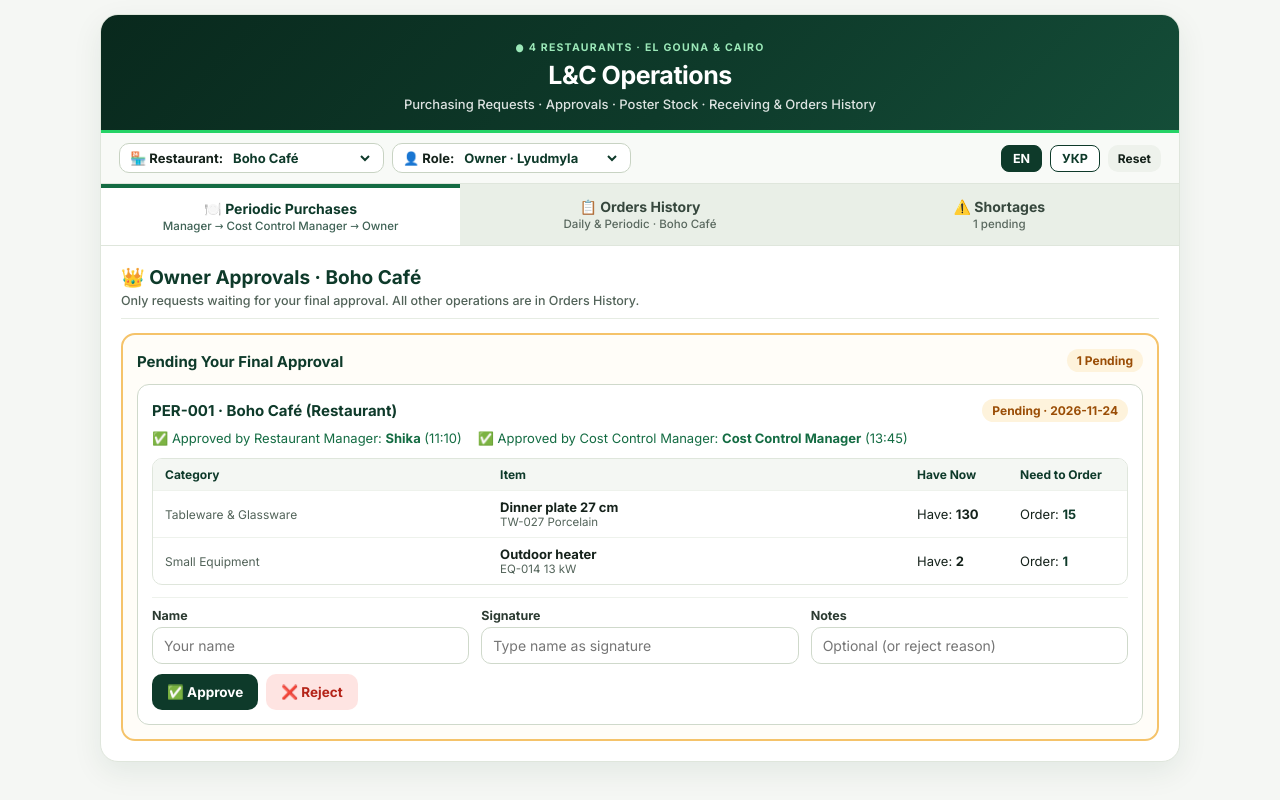
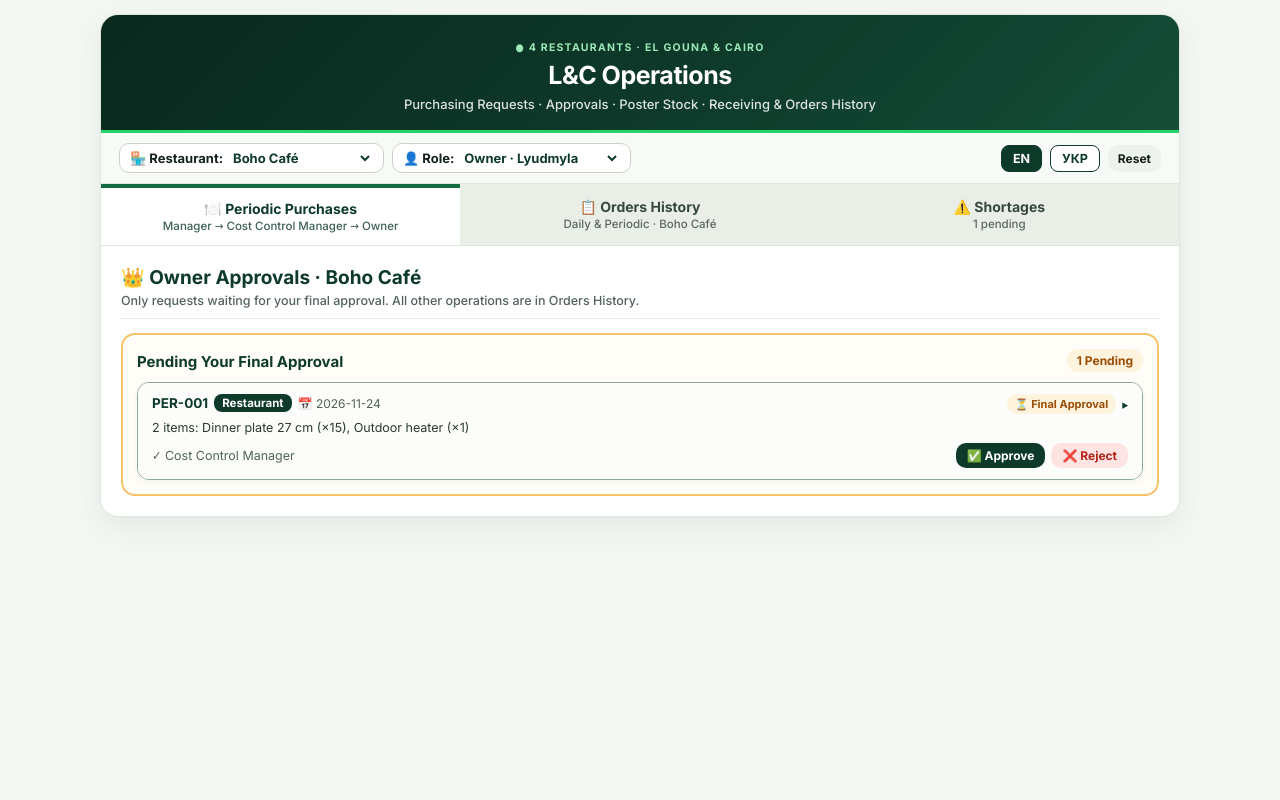
Before and after one commit to calmmotionstudio/lc-purchasing, a React (Vite) app: page / in a window 1280 px wide. Built offline with nearby package versions, Linux system fonts and the light colour scheme.

Commit message:
Collapsible 1-tap Owner approval cards, compact History & Shortages cards with item preview & short top-right status badges

```diff
--- a/src/App.jsx
+++ b/src/App.jsx
@@ -277,7 +277,7 @@ export default function App() {
 
   const approvePeriodicStep = (perId, stepNum, escalateToOwner = false) => {
     const inp = stepInputs[stepNum]
-    if (!inp.name.trim() || !inp.sig.trim()) {
+    if (stepNum !== 3 && (!inp.name.trim() || !inp.sig.trim())) {
       alert(isAr ? 'اكتب الاسم والتوقيع الأول' : 'Please enter Name and Signature first.')
       return
     }
@@ -296,7 +296,7 @@ export default function App() {
             ? 'Waiting Owner Final Approval'
             : 'Approved by Cost Control Manager (Sent to Cost Control Office)'
         } else if (stepNum === 3) {
-          next.step3 = { approved: true, name: inp.name.trim(), sig: inp.sig.trim(), notes: inp.notes, time }
+          next.step3 = { approved: true, name: 'Lyudmyla (Owner)', sig: 'Approved', notes: inp.notes, time }
           next.status = 'Fully Approved by Owner'
         }
         return next
@@ -305,13 +305,17 @@ export default function App() {
     notify(
       escalateToOwner
         ? (isAr ? `✅ تم اعتماد ${perId} والإرسال للمالكة` : `✅ ${perId} approved & sent to Owner`)
-        : (isAr ? `✅ تم اعتماد ${perId}` : `✅ ${perId} approved (Step ${stepNum})`)
+        : isUk
+        ? `✅ ${perId} погоджено`
+        : isAr
+        ? `✅ تم اعتماد ${perId}`
+        : `✅ ${perId} approved`
     )
   }
 
   const rejectPeriodicStep = (perId, stepNum) => {
     const inp = stepInputs[stepNum]
-    const reason = inp.notes?.trim() || (isAr ? 'مرفوض' : 'Rejected')
+    const reason = inp.notes?.trim() || (isUk ? 'Відхилено' : isAr ? 'مرفوض' : 'Rejected')
     const time = new Date().toTimeString().slice(0, 5)
     setState((prev) => ({
       ...prev,
@@ -323,12 +327,12 @@ export default function App() {
           next.step2 = { approved: false, rejected: true, name: inp.name.trim() || 'Cost Control Manager', notes: reason, time }
         }
         if (stepNum === 3) {
-          next.step3 = { approved: false, rejected: true, name: inp.name.trim() || 'Owner', notes: reason, time }
+          next.step3 = { approved: false, rejected: true, name: 'Lyudmyla (Owner)', notes: reason, time }
         }
         return next
       }),
     }))
-    notify(isAr ? `❌ تم رفض الطلب ${perId}` : `❌ ${perId} rejected`)
+    notify(isUk ? `❌ ${perId} відхилено` : isAr ? `❌ تم رفض الطلب ${perId}` : `❌ ${perId} rejected`)
   }
 
   // ============ RECEIVING -> AUTO-CREATES PENDING SHORTAGES ============
@@ -399,6 +403,20 @@ export default function App() {
   // ============ MY ORDERS (STAFF) & HISTORY ============
   const [historyFilter, setHistoryFilter] = useState('All')
   const [expandedHistoryId, setExpandedHistoryId] = useState(null)
+  const [expandedOwnerReqId, setExpandedOwnerReqId] = useState(null)
+  const [expandedShortageId, setExpandedShortageId] = useState(null)
+
+  const compactStatus = (st) => {
+    if (!st) return '—'
+    if (st.includes('Cost Control Office') && st.includes('Waiting')) return isUk ? '⏳ Офіс CC' : '⏳ CC Office'
+    if (st.includes('Cost Control Manager') && st.includes('Waiting')) return isUk ? '⏳ Менеджер CC' : '⏳ CC Mgr'
+    if (st.includes('Owner') && st.includes('Waiting')) return isUk ? '⏳ Власник' : '⏳ Owner'
+    if (st.includes('Fully Approved')) return isUk ? '✅ Погоджено' : '✅ Owner OK'
+    if (st.includes('Approved by Cost Control Manager')) return isUk ? '✅ Погоджено CC' : '✅ CC Approved'
+    if (st.includes('Approved by Cost Control Office')) return isUk ? '✅ Погоджено' : '✅ Approved'
+    if (st.includes('Rejected')) return isUk ? '❌ Відхилено' : '❌ Rejected'
+    return st
+  }
   const branchDaily = state.dailyRequests.filter((d) => d.branchId === branchId)
   const [selectedOrderId, setSelectedOrderId] = useState(branchDaily[0]?.id || branchPOs[0]?.id)
   const [orderNoteText, setOrderNoteText] = useState('')
@@ -1307,7 +1325,91 @@ export default function App() {
                         </div>
                       )}
 
-                      {bucket.items.map((req) => (
+                      {bucket.items.map((req) => {
+                        if (roleId === 'owner') {
+                          const isOwnerOpen = expandedOwnerReqId === req.id
+                          const previewItems = req.items.slice(0, 2).map((i) => `${i.name} (×${i.qty})`).join(', ') + (req.items.length > 2 ? ` +${req.items.length - 2}` : '')
+                          return (
+                            <div key={req.id} className={`history-card ${isOwnerOpen ? 'expanded' : ''}`} style={{ marginTop: 10 }}>
+                              <div
+                                className="history-card-summary"
+                                onClick={() => setExpandedOwnerReqId((cur) => (cur === req.id ? null : req.id))}
+                              >
+                                <div className="history-card-top">
+                                  <div className="history-card-left">
+                                    <strong style={{ color: '#0e3a2a' }}>{req.id}</strong>
+                                    <span className="dept-pill" style={{ fontSize: 11.5, padding: '2px 8px' }}>{req.department}</span>
+                                    <span style={{ fontSize: 12, color: '#526359' }}>📅 {req.date}</span>
+                                  </div>
+                                  <div className="history-card-right">
+                                    <span className="wa-badge amber compact">{isUk ? '⏳ На погодження' : '⏳ Final Approval'}</span>
+                                    <span style={{ fontWeight: 700, color: '#0e3a2a', fontSize: 13 }}>{isOwnerOpen ? '▾' : '▸'}</span>
+                                  </div>
+                                </div>
+                                <div className="history-preview-line">
+                                  {req.items.length} {isUk ? 'поз.' : 'items'}: {previewItems}
+                                </div>
+                                <div className="history-card-sub" style={{ marginTop: 2 }}>
+                                  <span>{req.step2?.name ? `✓ ${req.step2.name}` : ''}</span>
+                                  <div style={{ display: 'flex', gap: 6 }} onClick={(e) => e.stopPropagation()}>
+                                    <button
+                                      className="wa-btn"
+                                      style={{ padding: '5px 11px', fontSize: 12 }}
+                                      onClick={() => approvePeriodicStep(req.id, 3, false)}
+                                    >
+                                      ✅ {isUk ? 'Погодити' : 'Approve'}
+                                    </button>
+                                    <button
+                                      className="wa-btn red"
+                                      style={{ padding: '5px 11px', fontSize: 12 }}
+                                      onClick={() => rejectPeriodicStep(req.id, 3)}
+                                    >
+                                      ❌ {isUk ? 'Відхилити' : 'Reject'}
+                                    </button>
+                                  </div>
+                                </div>
+                              </div>
+
+                              {isOwnerOpen && (
+                                <div className="history-card-details">
+                                  <div className="wf-meta-row" style={{ marginTop: 0, marginBottom: 8 }}>
+                                    {req.step1?.approved && (
+                                      <span style={{ color: '#146c43' }}>
+                                        ✅ {isUk ? 'Подано:' : 'Submitted:'} <b>{req.step1.name}</b> ({req.step1.time})
+                                      </span>
+                                    )}
+                                    {req.step2?.approved && (
+                                      <span style={{ color: '#146c43' }}>
+                                        ✅ Cost Control: <b>{req.step2.name}</b> ({req.step2.time})
+                                      </span>
+                                    )}
+                                  </div>
+                                  {req.items.map((item, idx) => (
+                                    <div key={idx} className="history-detail-row">
+                                      <span>
+                                        <strong>{item.name}</strong>
+                                        <span style={{ color: '#526359', marginInlineStart: 6, fontSize: 12 }}>
+                                          ({isUk ? 'Є:' : 'Have:'} {item.inventory ?? 0})
+                                        </span>
+                                      </span>
+                                      <strong style={{ color: '#0e3a2a' }}>× {item.qty}</strong>
+                                    </div>
+                                  ))}
+                                  <div style={{ marginTop: 10 }}>
+                                    <input
+                                      style={{ width: '100%', padding: '7px 10px', border: '1.5px solid #cfd9cb', borderRadius: 8, fontSize: 13 }}
+                                      placeholder={isUk ? "Коментар або причина відмови (необов'язково)..." : 'Optional note or reject reason...'}
+                                      value={stepInputs[3].notes}
+                                      onChange={(e) => setStepInputs((p) => ({ ...p, 3: { ...p[3], notes: e.target.value } }))}
+                                    />
+                                  </div>
+                                </div>
+                              )}
+                            </div>
+                          )
+                        }
+
+                        return (
                         <div key={req.id} className="wf-request-box">
                           <div style={{ display: 'flex', justifyContent: 'space-between', alignItems: 'center', flexWrap: 'wrap', gap: 8 }}>
                             <b style={{ fontSize: 15, color: '#0e3a2a' }}>
@@ -1409,7 +1511,8 @@ export default function App() {
                             </div>
                           ) : null}
                         </div>
-                      ))}
+                      )
+                      })}
                     </div>
                   ))}
 
@@ -1591,6 +1694,7 @@ export default function App() {
                   : []),
               ].map((r) => {
                 const isOpen = expandedHistoryId === r.id
+                const previewText = r.itemsList.slice(0, 2).map((it) => `${it.name} (×${it.qty})`).join(', ') + (r.itemsList.length > 2 ? ` +${r.itemsList.length - 2}` : '')
                 return (
                   <div key={r.id} className={`history-card ${isOpen ? 'expanded' : ''}`}>
                     <div
@@ -1599,22 +1703,25 @@ export default function App() {
                     >
                       <div className="history-card-top">
                         <div className="history-card-left">
-                          <span className={`wa-badge ${r.type === 'Daily' ? 'green' : 'amber'}`}>{r.type}</span>
+                          <span className={`wa-badge compact ${r.type === 'Daily' ? 'green' : 'amber'}`}>{r.type}</span>
                           <strong style={{ color: '#0e3a2a' }}>{r.id}</strong>
-                          <span style={{ color: '#526359' }}>· {r.dept}</span>
+                          <span style={{ color: '#526359', fontSize: 12.5 }}>· {r.dept}</span>
                         </div>
                         <div className="history-card-right">
-                          <span className={`wa-badge ${r.status.includes('Waiting') ? 'amber' : r.status.includes('Rejected') ? 'red' : 'green'}`}>
-                            {r.status}
+                          <span className={`wa-badge compact ${r.status.includes('Waiting') ? 'amber' : r.status.includes('Rejected') ? 'red' : 'green'}`}>
+                            {compactStatus(r.status)}
                           </span>
                           <span style={{ fontWeight: 700, color: '#0e3a2a', fontSize: 13 }}>{isOpen ? '▾' : '▸'}</span>
                         </div>
+                      </div>
+                      <div className="history-preview-line">
+                        {previewText}
                       </div>
                       <div className="history-card-sub">
                         <span>
                           📅 {r.date} · {r.itemsList.length} {isUk ? 'поз.' : 'items'}
                         </span>
-                        <span>{isOpen ? (isUk ? 'Згорнути' : 'Hide details') : (isUk ? 'Деталі' : 'Tap for details')}</span>
+                        <span>{isOpen ? (isUk ? 'Згорнути' : 'Hide') : (isUk ? 'Деталі' : 'Details')}</span>
                       </div>
                     </div>
 
@@ -1664,44 +1771,53 @@ export default function App() {
                 : 'Factual view of items that actually arrived in a smaller quantity than ordered (auto-populated from Receiving).'}
             </p>
 
-            <div className="wa-table-wrap responsive-cards-table">
-              <table>
-                <thead>
-                  <tr>
-                    <th>{isUk ? 'ID / Замовлення' : 'ID / Order'}</th>
-                    <th>{isUk ? 'Позиція' : 'Item'}</th>
-                    <th>{isUk ? 'Замовлено' : 'Ordered'}</th>
-                    <th>{isUk ? 'Прибуло' : 'Arrived'}</th>
-                    <th>{isUk ? 'Нестача' : 'Missing'}</th>
-                    <th>{isUk ? 'Причина / Історія' : 'Reason / Timeline'}</th>
-                    <th>{isUk ? 'Статус' : 'Status'}</th>
-                  </tr>
-                </thead>
-                <tbody>
+            <div className="history-list">
               {branchShortages.map((s) => {
                 const missing = Math.max(0, Number((s.expectedQty - s.actualQty).toFixed(3)))
                 const displayStatus = s.status === 'Open' ? 'Pending' : s.status
+                const isShOpen = expandedShortageId === s.id
                 return (
-                      <tr key={s.id}>
-                        <td data-label="ID / Order"><strong>{s.id}</strong><div style={{ fontSize: 12, color: '#666' }}>{s.refDoc}</div></td>
-                        <td data-label="Item"><strong>{s.itemName}</strong></td>
-                        <td data-label="Ordered">{s.expectedQty} {s.unit}</td>
-                        <td data-label="Arrived">{s.actualQty} {s.unit}</td>
-                        <td data-label="Missing"><span className="wa-badge red">−{missing} {s.unit}</span></td>
-                        <td data-label="Reason / Timeline" className="td-stack">
-                          <div>{s.nextAction}</div>
+                  <div key={s.id} className={`history-card ${isShOpen ? 'expanded' : ''}`}>
+                    <div
+                      className="history-card-summary"
+                      onClick={() => setExpandedShortageId((cur) => (cur === s.id ? null : s.id))}
+                    >
+                      <div className="history-card-top">
+                        <div className="history-card-left">
+                          <strong style={{ color: '#0e3a2a' }}>{s.id}</strong>
+                          <strong style={{ color: '#15221b' }}>· {s.itemName}</strong>
+                        </div>
+                        <div className="history-card-right">
+                          <span className="wa-badge red compact">−{missing} {s.unit}</span>
+                          <span className={`wa-badge compact ${displayStatus === 'Closed' ? 'green' : 'amber'}`}>{displayStatus}</span>
+                          <span style={{ fontWeight: 700, color: '#0e3a2a', fontSize: 13 }}>{isShOpen ? '▾' : '▸'}</span>
+                        </div>
+                      </div>
+                      <div className="history-card-sub">
+                        <span>
+                          {s.refDoc} · {isUk ? 'Замовлено:' : 'Ordered:'} {s.expectedQty} {s.unit} → {isUk ? 'Прибуло:' : 'Arrived:'} {s.actualQty} {s.unit}
+                        </span>
+                        <span>{isShOpen ? (isUk ? 'Згорнути' : 'Hide') : (isUk ? 'Деталі' : 'Details')}</span>
+                      </div>
+                    </div>
+
+                    {isShOpen && (
+                      <div className="history-card-details">
+                        <div style={{ fontSize: 13, marginBottom: 6 }}>
+                          <strong>{isUk ? 'Дія / Причина:' : 'Action / Reason:'}</strong> {s.nextAction}
+                        </div>
                         {s.timeline && s.timeline.length > 0 && (
-                            <div style={{ fontSize: 11.5, color: '#526359', marginTop: 4 }}>
-                              {s.timeline[s.timeline.length - 1].time} — {s.timeline[s.timeline.length - 1].text}
-                            </div>
-                          )}
-                        </td>
-                        <td data-label="Status"><span className={`wa-badge ${displayStatus === 'Closed' ? 'green' : 'amber'}`}>{displayStatus}</span></td>
-                      </tr>
+                          <div style={{ marginTop: 6, paddingTop: 6, borderTop: '1px solid #eef2ec', fontSize: 12, color: '#526359' }}>
+                            {s.timeline.map((t, i) => (
+                              <div key={i}>• <strong>{t.time}</strong> — {t.text}</div>
+                            ))}
+                          </div>
+                        )}
+                      </div>
+                    )}
+                  </div>
                 )
               })}
-                </tbody>
-              </table>
             </div>
           </div>
         )}
--- a/src/styles.css
+++ b/src/styles.css
@@ -987,23 +987,40 @@ td select {
 .history-card-top {
   display: flex;
   justify-content: space-between;
-  align-items: center;
+  align-items: flex-start;
   gap: 8px;
-  flex-wrap: wrap;
+  flex-wrap: nowrap;
 }
 
 .history-card-left {
   display: flex;
   align-items: center;
-  gap: 8px;
+  gap: 6px;
   flex-wrap: wrap;
   font-size: 13.5px;
+  min-width: 0;
 }
 
 .history-card-right {
   display: flex;
   align-items: center;
-  gap: 8px;
+  gap: 6px;
+  flex-shrink: 0;
+}
+
+.wa-badge.compact {
+  font-size: 11px;
+  padding: 3px 8px;
+  white-space: nowrap;
+  flex-shrink: 0;
+}
+
+.history-preview-line {
+  font-size: 12.5px;
+  color: #2b3a31;
+  white-space: nowrap;
+  overflow: hidden;
+  text-overflow: ellipsis;
 }
 
 .history-card-sub {
```
Also changed, not shown: 5 other files (tests, documents, lock files or other folders). Lines whose indentation alone changed are shown as unchanged.
